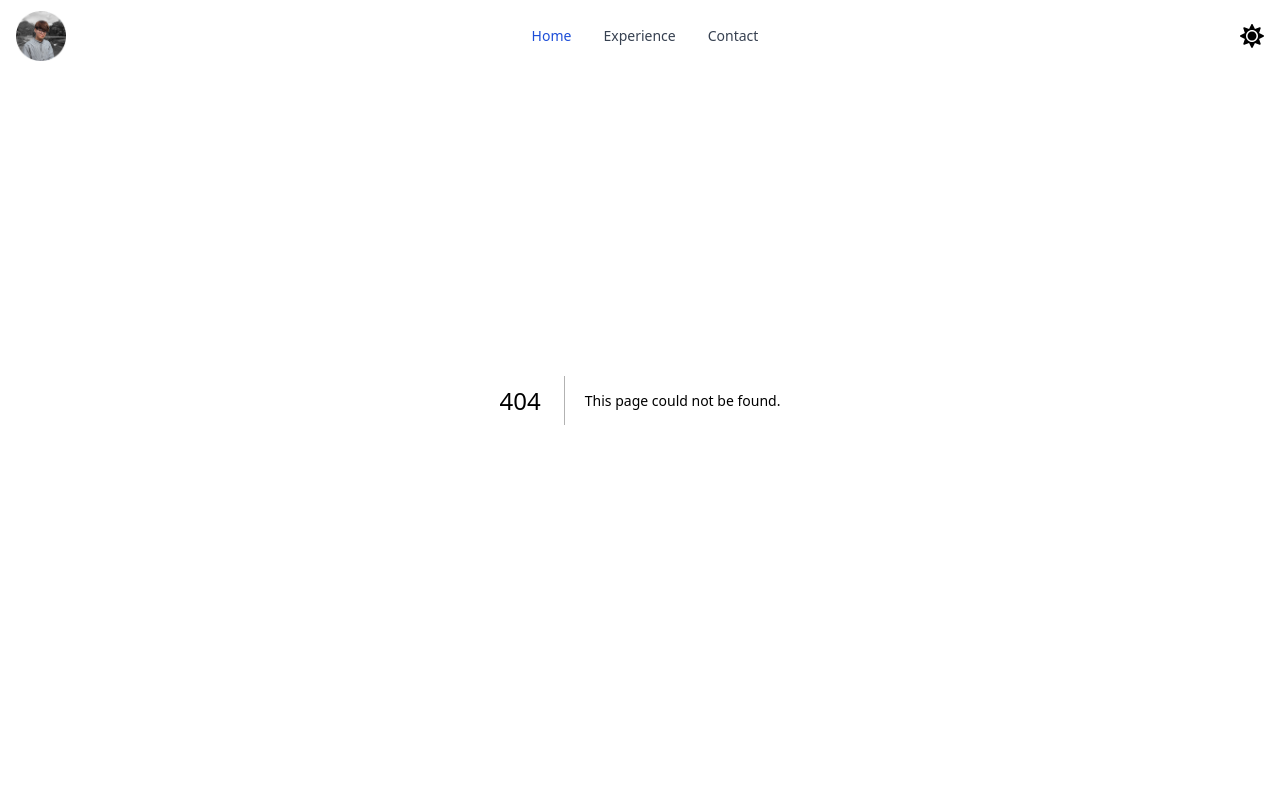
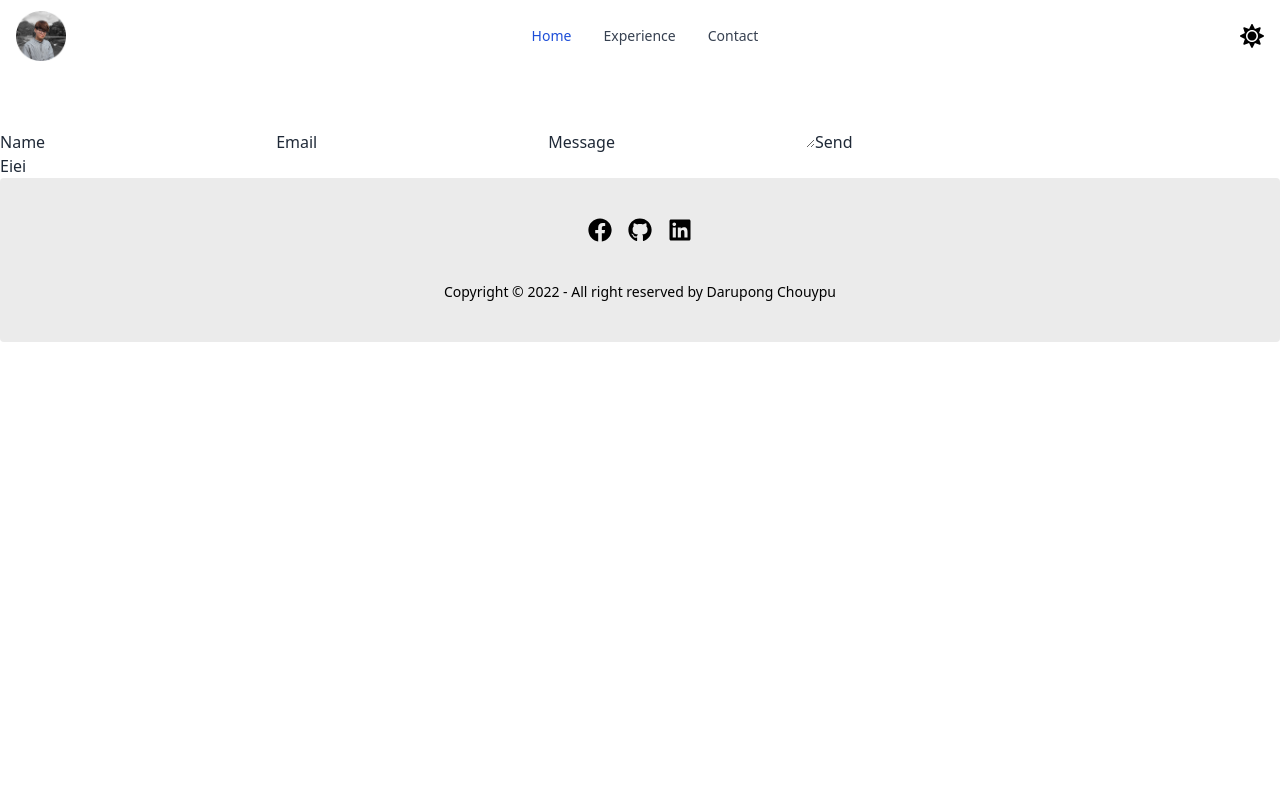
Before and after one commit to darupong/Portfolio, a Next.js app: page /contact in a window 1280 px wide. Before the commit this address had no page. Shown: the top 799 px of the page. Built offline with nearby package versions, Linux system fonts and the light colour scheme.

Commit message:
chore: EmailJS

```diff
--- /dev/null
+++ b/components/FormEmail.tsx
@@ -0,0 +1,42 @@
+import React, { useRef } from "react";
+import emailjs from "@emailjs/browser";
+
+const FromEmail = () => {
+  const form = useRef<HTMLFormElement | null>(null);
+
+  const sendEmail = (e: { preventDefault: () => void; }) => {
+    e.preventDefault();
+
+    const currentForm = form.current;
+    if (currentForm == null) return;
+
+    emailjs
+      .sendForm(
+        "service_i3lq9uo",
+        "template_ki5ay0w",
+        currentForm,
+        "iYQbCRPFNViGXBMn1"
+      )
+      .then(
+        (result) => {
+          console.log(result.text);
+        },
+        (error) => {
+          console.log(error.text);
+        }
+      );
+  };
+  return (
+    <form ref={form} onSubmit={sendEmail}>
+      <label>Name</label>
+      <input type="text" name="user_name" />
+      <label>Email</label>
+      <input type="email" name="user_email" />
+      <label>Message</label>
+      <textarea name="message" />
+      <input type="submit" value="Send" />
+    </form>
+  );
+};
+
+export default FromEmail;
--- a/components/Navbar.tsx
+++ b/components/Navbar.tsx
@@ -74,7 +74,7 @@ const Navbar = (): JSX.Element => {
           </li>
           <li>
             <a
-              href="#"
+              href="/contact"
               className="block py-2 pl-3 pr-4 text-gray-700 rounded hover:bg-gray-100 md:hover:bg-transparent md:hover:text-blue-700 md:p-0 md:dark:hover:text-white dark:text-gray-400 dark:hover:bg-gray-700 dark:hover:text-white md:dark:hover:bg-transparent dark:border-gray-700"
             >
               Contact
--- a/package.json
+++ b/package.json
@@ -9,6 +9,7 @@
     "lint": "next lint"
   },
   "dependencies": {
+    "@emailjs/browser": "^3.10.0",
     "@heroicons/react": "^2.0.13",
     "@next/font": "^13.0.5",
     "@types/node": "18.11.9",
--- /dev/null
+++ b/pages/contact.tsx
@@ -0,0 +1,13 @@
+import React from "react";
+import FromEmail from "../components/FormEmail";
+
+const contact = () => {
+  return (
+    <div className=" pt-[100px]">
+      <FromEmail />
+      <h1>Eiei</h1>
+    </div>
+  );
+};
+
+export default contact;
```
Also changed, not shown: 1 other file (tests, documents, lock files or other folders).
